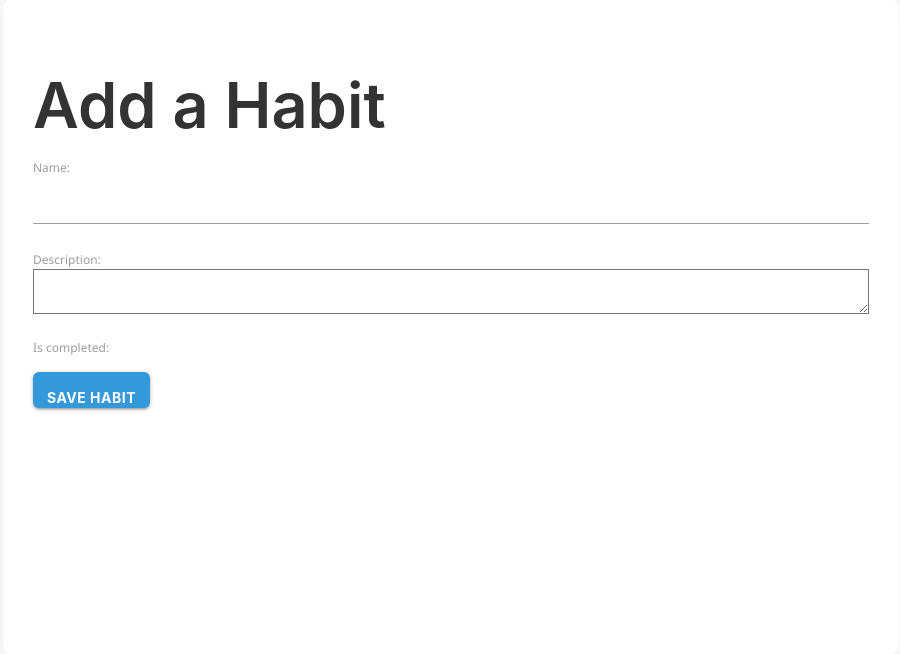
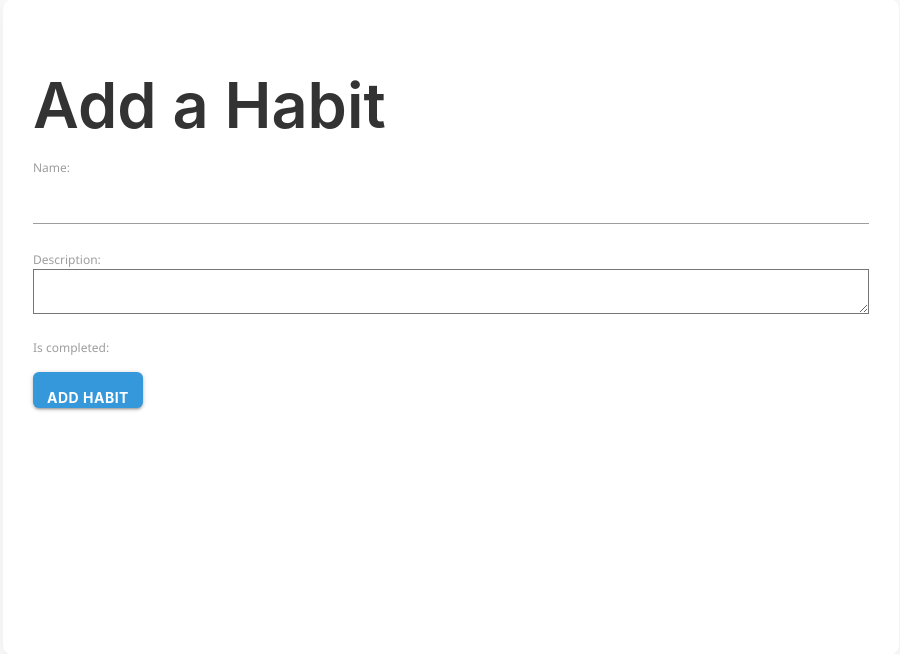
Before and after one commit to envwx/Tasks-Habits, a Django app: page /habits/create/ in a window 1280 px wide. Shown: the part 95-749 px from the top of the page, without its empty margins (189-1089 px from the left). Run offline with Django 5.2, Linux system fonts and the light colour scheme; the visitor is signed in with stand-in values (Sample User, id 1).

Commit message:
small update in habit form

```diff
--- a/TasksNHabits/main_app/templates/habits/form.html
+++ b/TasksNHabits/main_app/templates/habits/form.html
@@ -5,6 +5,6 @@
   <form method="POST">
     {% csrf_token %}
     {{ form.as_p }}
-    <button type="submit" class="btn">Save Habit</button>
+    <button type="submit" class="btn">Add Habit</button>
   </form>
 {% endblock %}
```
